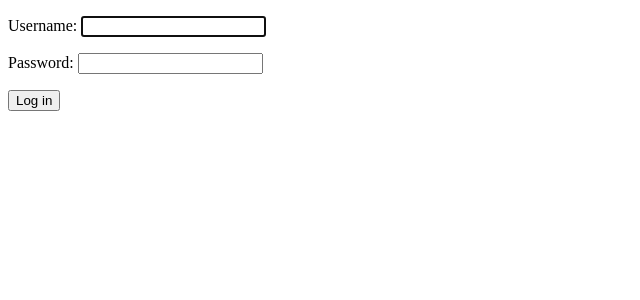
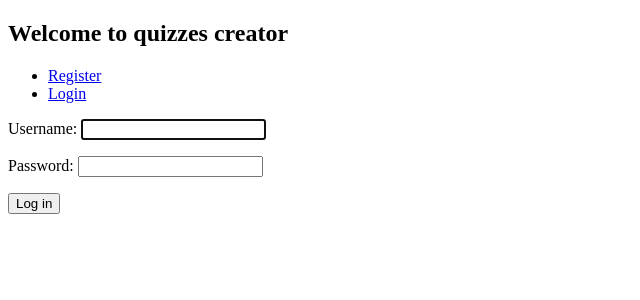
Before and after one commit to josebuenogar1/quiz_creator, a Django app: page /login/ in a window 1280 px wide. Shown: the top 300 px of the page, without its empty margins (0-640 px from the left). Run offline with Django 4.2, Linux system fonts and the light colour scheme.

Commit message:
update index

```diff
--- a/project/templates/app/index.html
+++ b/project/templates/app/index.html
@@ -4,6 +4,22 @@
 <title>Index</title>
 </head>
 <body>
+
+
+<header class="main-head">
+    <nav class="main">
+        <h1 id="logo">Welcome to quizzes creator</h1>
+        <ul>
+            {% if request.user.is_authenticated %}
+            <li><a href="{% url 'logout' %}">Logout</a></li>
+            {% else %}
+            <li><a href="{% url 'register' %}">Register</a></li>
+            <li><a href="{% url 'login' %}">Login</a></li>
+            {% endif %}
+        </ul>
+    </nav>
+</header>
+
 
 {% if messages %}
 {% for message in messages %}
```
